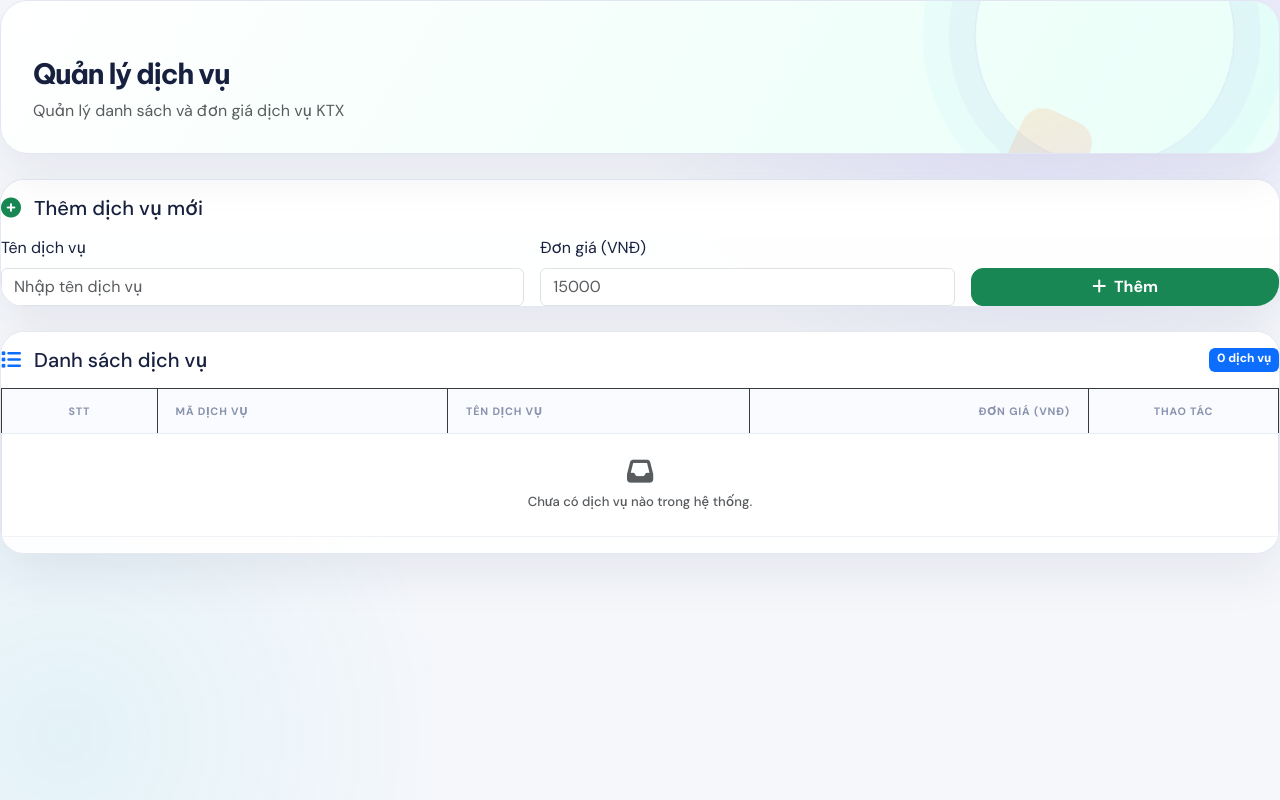
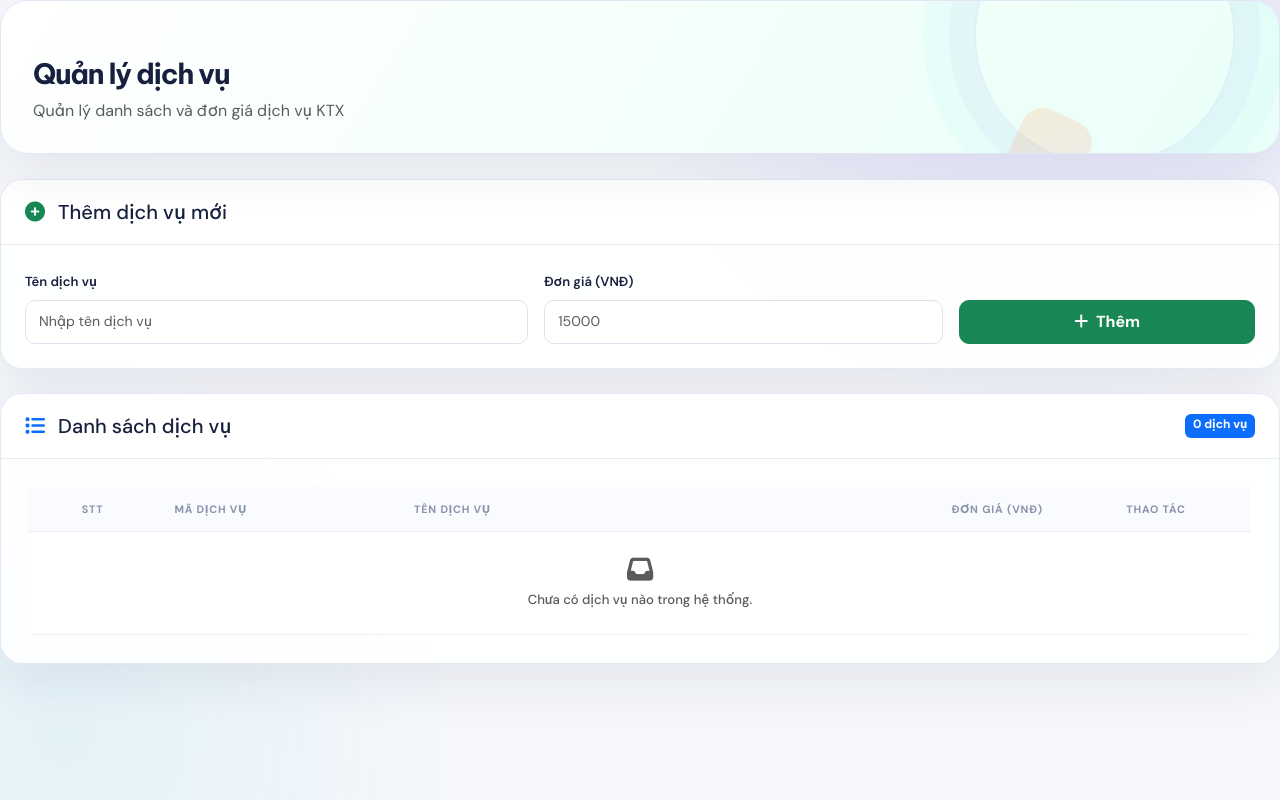
Before and after one commit to ha7260912-spec/Hethongquanlyktx, a Flask app: template templates/dichvu/list.html in a window 1280 px wide. Run offline with Flask 3, Linux system fonts and the light colour scheme; the template is opened without the code that fills it, so the values that code supplies are empty; some libraries are stand-ins or nearby versions.

Commit message:
Polish service inputs and align inline editing columns

```diff
--- a/templates/dichvu/list.html
+++ b/templates/dichvu/list.html
@@ -1,6 +1,29 @@
 
 {% extends "base.html" %}
 {% block content %}
+<style>
+    .service-catalog .workspace-card { border-radius: 22px; }
+    .service-catalog .card-header { padding: 20px 24px !important; border-bottom: 1px solid var(--line); border-radius: 22px 22px 0 0; }
+    .service-catalog .card-body { padding: 24px; }
+    .service-catalog .form-label { margin-bottom: 8px; font-size: .82rem; font-weight: 600; }
+    .service-catalog .form-control { min-height: 44px; padding: 10px 13px; border: 1px solid #dce2ed; border-radius: 10px; background: #fff; font-size: .88rem; transition: border-color .15s, box-shadow .15s; }
+    .service-catalog .form-control:focus { border-color: #8b80df; box-shadow: 0 0 0 3px rgba(105, 88, 232, .1); outline: none; }
+    .service-catalog .table-responsive { padding: 4px; }
+    .service-catalog .service-table { min-width: 800px; margin-bottom: 0; }
+    .service-catalog .service-table td { padding: 14px 12px; }
+    .service-catalog .service-name { min-width: 220px; }
+    .service-catalog .service-price { width: 180px; min-width: 160px; }
+    .service-catalog .service-price input { text-align: right; }
+    .service-catalog .service-actions { display: flex; justify-content: center; align-items: center; gap: 8px; white-space: nowrap; }
+    .service-catalog .service-actions form { margin: 0; }
+    .service-catalog .service-actions .btn { min-height: 40px; margin: 0; }
+    .service-catalog .service-add-button { min-height: 44px; border-radius: 10px; }
+    @media (max-width: 640px) {
+        .service-catalog .card-header { padding: 18px 16px !important; }
+        .service-catalog .card-body { padding: 16px; }
+    }
+</style>
+<div class="service-catalog">
 
 <div class="module-hero accent-green d-flex justify-content-between align-items-end gap-4">
     <div>
@@ -22,23 +45,23 @@
         <form action="{{ url_for('dichvu.them') }}" method="POST">
             <div class="row g-3 align-items-end">
                 <div class="col-md-5">
-                    <label class="form-label">Tên dịch vụ</label>
-                    <input type="text" name="ten_dv"
+                    <label class="form-label" for="serviceName">Tên dịch vụ</label>
+                    <input type="text" name="ten_dv" id="serviceName"
                            class="form-control"
                            placeholder="Nhập tên dịch vụ"
                            maxlength="50" required>
                 </div>
 
                 <div class="col-md-4">
-                    <label class="form-label">Đơn giá (VNĐ)</label>
-                    <input type="number" name="don_gia"
+                    <label class="form-label" for="servicePrice">Đơn giá (VNĐ)</label>
+                    <input type="number" name="don_gia" id="servicePrice"
                            class="form-control"
                            placeholder="15000"
                            min="0" step="1" required>
                 </div>
 
                 <div class="col-md-3">
-                    <button type="submit" class="btn btn-success w-100">
+                    <button type="submit" class="btn btn-success w-100 service-add-button">
                         <i class="fas fa-plus me-1"></i> Thêm
                     </button>
                 </div>
@@ -61,13 +84,13 @@
 
     <div class="card-body">
         <div class="table-responsive">
-            <table class="table table-hover table-bordered align-middle">
-                <thead class="table-dark">
+            <table class="table table-hover align-middle service-table">
+                <thead>
                     <tr>
                         <th class="text-center">STT</th>
                         <th>Mã dịch vụ</th>
-                        <th>Tên dịch vụ</th>
-                        <th class="text-end">Đơn giá (VNĐ)</th>
+                        <th class="service-name">Tên dịch vụ</th>
+                        <th class="text-end service-price">Đơn giá (VNĐ)</th>
                         <th class="text-center" style="width: 190px;">Thao tác</th>
                     </tr>
                 </thead>
@@ -82,7 +105,7 @@
                             </span>
                         </td>
 
-                        <td>
+                        <td class="service-name">
                             {% if dv.MaDV in ['XE_THANG', 'XE_PHAT'] %}
                             <strong>{{ dv.TenDV }}</strong>
                             {% else %}
@@ -90,28 +113,32 @@
                                   action="{{ url_for('dichvu.sua', ma_dv=dv.MaDV) }}"
                                   method="POST">
                                 <input type="text" name="ten_dv"
-                                       class="form-control form-control-sm"
+                                       class="form-control"
+                                       aria-label="Tên dịch vụ {{ dv.MaDV }}"
                                        value="{{ dv.TenDV }}"
                                        maxlength="50" required>
-                                <input type="number" name="don_gia"
-                                       class="form-control form-control-sm mt-2"
-                                       value="{{ dv.DonGia }}"
-                                       min="0" step="1" required>
                             </form>
                             {% endif %}
                         </td>
 
-                        <td class="text-end fw-semibold text-primary">
+                        <td class="text-end fw-semibold text-primary service-price">
+                            {% if dv.MaDV in ['XE_THANG', 'XE_PHAT'] %}
                             {{ "{:,.0f}".format(dv.DonGia) }}
+                            {% else %}
+                            <input type="number" name="don_gia" form="edit-{{ loop.index }}"
+                                   class="form-control" aria-label="Đơn giá dịch vụ {{ dv.MaDV }}"
+                                   value="{{ '{:.0f}'.format(dv.DonGia) }}" min="0" step="1" required>
+                            {% endif %}
                         </td>
 
                         <td class="text-center">
                             {% if dv.MaDV in ['XE_THANG', 'XE_PHAT'] %}
                             <span class="text-muted small">Cố định</span>
                             {% else %}
+                            <div class="service-actions">
                             <button type="submit"
                                     form="edit-{{ loop.index }}"
-                                    class="btn btn-sm btn-warning mb-1">
+                                    class="btn btn-sm btn-outline-primary">
                                 <i class="fas fa-save me-1"></i> Lưu sửa
                             </button>
 
@@ -119,10 +146,11 @@
                                   method="POST" class="d-inline"
                                   onsubmit="return confirm('Bạn có chắc muốn xóa dịch vụ này?')">
                                 <button type="submit"
-                                        class="btn btn-sm btn-danger mb-1">
+                                        class="btn btn-sm btn-outline-danger">
                                     <i class="fas fa-trash me-1"></i> Xóa
                                 </button>
                             </form>
+                            </div>
                             {% endif %}
                         </td>
                     </tr>
@@ -139,5 +167,5 @@
         </div>
     </div>
 </div>
-
+</div>
 {% endblock %}
```
